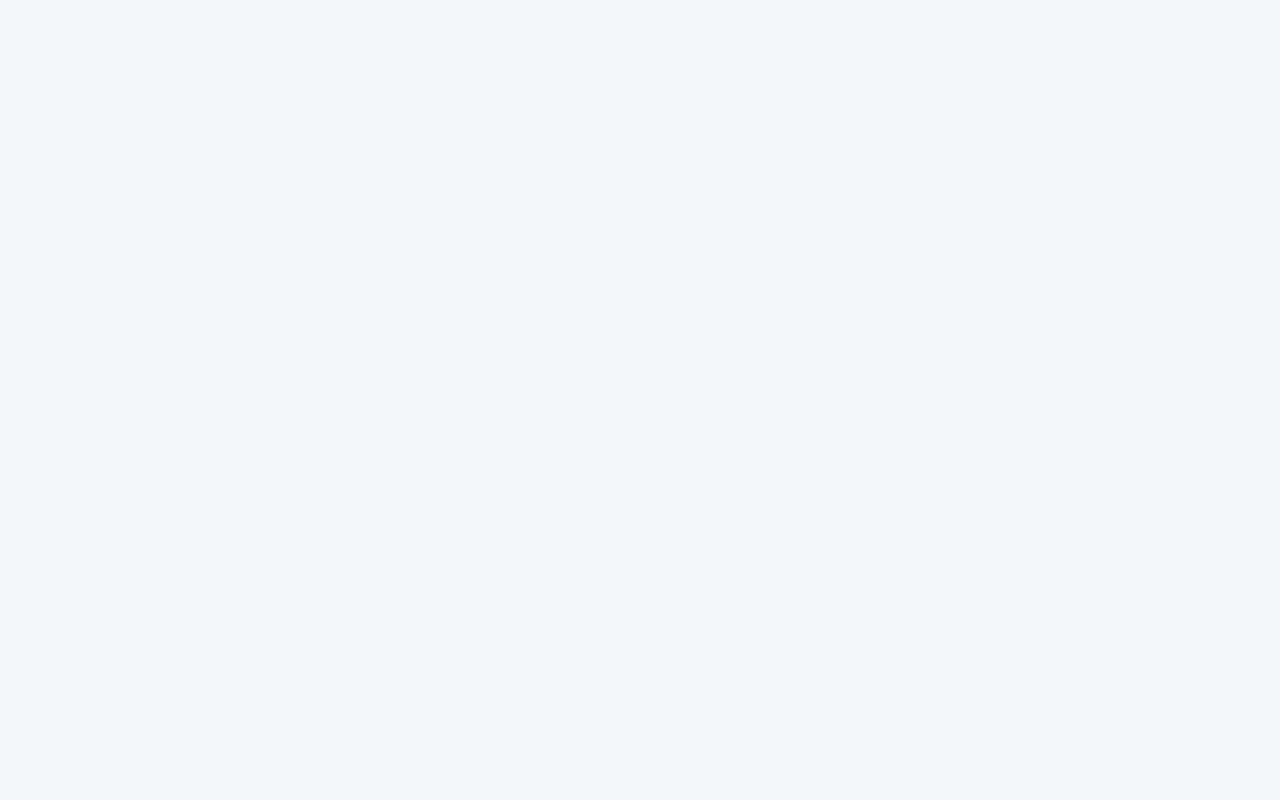
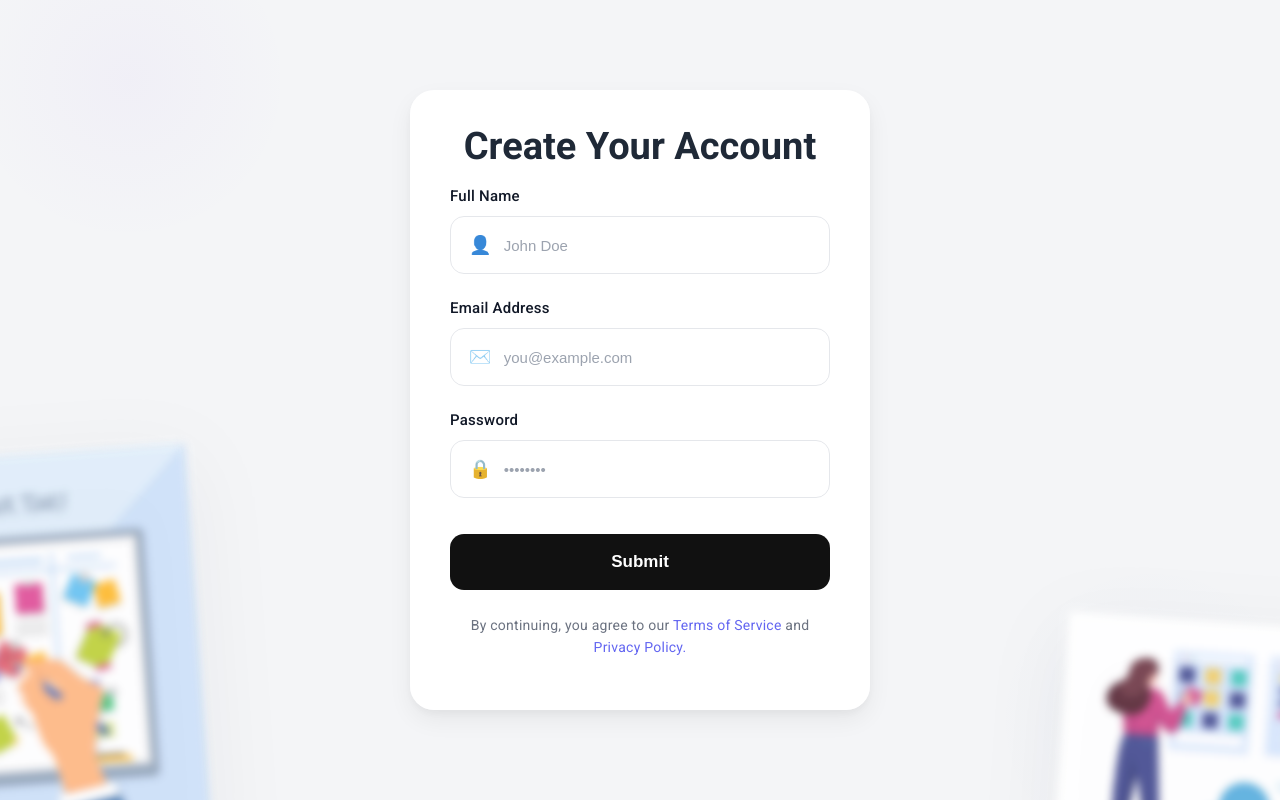
Before and after one commit to PriyanshuKhakkhar/kanban-board, an Angular app: page /register in a window 1280 px wide. Built offline with nearby package versions, Linux system fonts and the light colour scheme.

Commit message:
Add registration form with validation and routing; implement styles for improved UI

```diff
--- a/src/app/features/auth/register/register.component.html
+++ b/src/app/features/auth/register/register.component.html
@@ -0,0 +1,87 @@
+<div class="register-wrapper">
+
+  <div class="auth-illustration left-illustration">
+    <img src="/444953-PFEO9T-107.jpg" alt="Planning Illustration" />
+  </div>
+
+  <div class="auth-illustration right-illustration">
+    <img src="/4882442.jpg" alt="Team Collaboration" />
+  </div>
+
+  <div class="register-card">
+
+    <h1>Create Your Account</h1>
+
+    <form [formGroup]="registerForm" (ngSubmit)="onSubmit()">
+
+      <div class="form-group">
+        <label class="form-label">Full Name</label>
+        <div *ngIf="registerForm.get('fullName')?.invalid && registerForm.get('fullName')?.touched" class="error-message">
+          Full name is required.
+        </div>
+
+        <div class="input-field" [class.invalid]="registerForm.get('fullName')?.invalid && registerForm.get('fullName')?.touched">
+          <span class="icon">👤</span>
+
+          <input
+            type="text"
+            placeholder="John Doe"
+            formControlName="fullName"
+          />
+        </div>
+      </div>
+
+      <div class="form-group">
+        <label>Email Address</label>
+
+        <div *ngIf="registerForm.get('email')?.invalid && registerForm.get('email')?.touched" class="error-message">
+          <div *ngIf="registerForm.get('email')?.errors?.['required']">Email is required.</div>
+          <div *ngIf="registerForm.get('email')?.errors?.['email']">Enter a valid email.</div>
+        </div>
+
+        <div class="input-field" [class.invalid]="registerForm.get('email')?.invalid && registerForm.get('email')?.touched">
+          <span class="icon">✉️</span>
+
+          <input
+            type="email"
+            placeholder="you@example.com"
+            formControlName="email"
+          />
+        </div>
+      </div>
+
+      <div class="form-group">
+        <label>Password</label>
+
+        <div *ngIf="registerForm.get('password')?.invalid && registerForm.get('password')?.touched" class="error-message">
+          <div *ngIf="registerForm.get('password')?.errors?.['required']">Password is required.</div>
+          <div *ngIf="registerForm.get('password')?.errors?.['minlength']">Password must be at least 6 characters.</div>
+        </div>
+
+        <div class="input-field" [class.invalid]="registerForm.get('password')?.invalid && registerForm.get('password')?.touched">
+          <span class="icon">🔒</span>
+
+          <input
+            type="password"
+            placeholder="••••••••"
+            formControlName="password"
+          />
+        </div>
+      </div>
+
+      <button type="submit">
+        Submit
+      </button>
+
+    </form>
+
+    <p class="terms">
+      By continuing, you agree to our
+      <span>Terms of Service</span>
+      and
+      <span>Privacy Policy.</span>
+    </p>
+
+  </div>
+
+</div>
--- a/src/app/features/auth/register/register.component.scss
+++ b/src/app/features/auth/register/register.component.scss
@@ -0,0 +1,180 @@
+* {
+  margin: 0;
+  padding: 0;
+  box-sizing: border-box;
+}
+
+.register-wrapper {
+  position: relative;
+  min-height: 100vh;
+  background: #F4F5F7;
+  background-image: radial-gradient(circle at 10% 10%, rgba(124,58,237,0.03), transparent 12%), radial-gradient(circle at 90% 90%, rgba(0,82,204,0.02), transparent 12%);
+  display: flex;
+  justify-content: center;
+  align-items: center;
+  overflow: hidden;
+}
+
+.register-card {
+  width: 460px;
+  background: rgba(255,255,255,0.96);
+
+  padding: 40px;
+
+  border-radius: 24px;
+
+  box-shadow:
+    0 4px 10px rgba(0, 0, 0, 0.04),
+    0 10px 25px rgba(0, 0, 0, 0.06);
+  position: relative;
+  z-index: 30;
+}
+
+.register-card h1 {
+  text-align: center;
+  font-size: 38px;
+  font-weight: 700;
+  color: #1f2937;
+
+  margin-bottom: 24px;
+}
+
+.form-group {
+  margin-bottom: 24px;
+}
+
+.form-group label {
+  display: block;
+  margin-bottom: 10px;
+
+  font-size: 15px;
+  font-weight: 500;
+
+  color: #111827;
+}
+
+.input-field {
+  height: 58px;
+
+  border: 1px solid #e5e7eb;
+  border-radius: 14px;
+
+  display: flex;
+  align-items: center;
+
+  padding: 0 18px;
+
+  transition: 0.3s ease;
+}
+
+.input-field:focus-within {
+  border-color: #6366f1;
+
+  box-shadow:
+    0 0 0 4px rgba(99, 102, 241, 0.1);
+}
+
+.input-field.invalid {
+  border-color: #ef4444;
+  box-shadow: 0 0 0 4px rgba(239, 68, 68, 0.06);
+}
+
+.error-message {
+  color: #ef4444;
+  font-size: 13px;
+  margin-bottom: 8px;
+}
+
+.auth-illustration {
+  position: absolute;
+  z-index: 5;
+  pointer-events: none;
+  filter: drop-shadow(0 18px 40px rgba(16,24,40,0.06));
+  transition: transform .9s ease, opacity .4s ease;
+
+  img {
+    display: block;
+    object-fit: contain;
+    opacity: 0.9;
+    transform: translateY(0px);
+    transition: transform .9s ease, opacity .4s ease;
+    filter: blur(4px) saturate(1.02);
+    animation: floatY 6s ease-in-out infinite;
+  }
+}
+
+.left-illustration { left: -220px; bottom: -80px; transform: rotate(-4deg); }
+.left-illustration img { width: 420px; max-width: 48vw; }
+
+.right-illustration { right: -160px; bottom: -80px; transform: rotate(4deg); }
+.right-illustration img { width: 380px; max-width: 42vw; }
+
+@keyframes floatY {
+  0% { transform: translateY(0px); }
+  50% { transform: translateY(-12px); }
+  100% { transform: translateY(0px); }
+}
+
+.icon {
+  margin-right: 12px;
+  font-size: 18px;
+}
+
+.input-field input {
+  border: none;
+  outline: none;
+
+  width: 100%;
+
+  font-size: 15px;
+  color: #111827;
+}
+
+.input-field input::placeholder {
+  color: #9ca3af;
+}
+
+button {
+  width: 100%;
+  height: 56px;
+
+  border: none;
+  border-radius: 14px;
+
+  background: #111111;
+  color: white;
+
+  font-size: 17px;
+  font-weight: 600;
+
+  cursor: pointer;
+
+  margin-top: 12px;
+
+  transition: 0.3s ease;
+}
+
+button:hover {
+  transform: translateY(-1px);
+  opacity: 0.95;
+}
+
+.terms {
+  margin-top: 24px;
+
+  text-align: center;
+
+  font-size: 14px;
+  color: #6b7280;
+
+  line-height: 22px;
+}
+
+.terms span {
+  color: #6366f1;
+  cursor: pointer;
+}
+
+.form-label {
+  margin-top: 12px;
+}
--- a/src/app/features/auth/register/register.component.ts
+++ b/src/app/features/auth/register/register.component.ts
@@ -1,11 +1,36 @@
 import { Component } from '@angular/core';
+import { CommonModule } from '@angular/common';
+import { Router } from '@angular/router';
+import {
+  FormBuilder,
+  FormGroup,
+  ReactiveFormsModule,
+  Validators
+} from '@angular/forms';
 
 @Component({
   selector: 'app-register',
-  imports: [],
+  standalone: true,
+  imports: [CommonModule, ReactiveFormsModule],
   templateUrl: './register.component.html',
-  styleUrl: './register.component.scss'
+  styleUrls: ['./register.component.scss']
 })
 export class RegisterComponent {
+  registerForm: FormGroup;
 
+  constructor(private fb: FormBuilder, private router: Router) {
+    this.registerForm = this.fb.group({
+      fullName: ['', Validators.required],
+      email: ['', [Validators.required, Validators.email]],
+      password: ['', [Validators.required, Validators.minLength(6)]]
+    });
+  }
+
+  onSubmit(): void {
+    if (this.registerForm.valid) {
+      this.router.navigate(['/login']);
+    } else {
+      this.registerForm.markAllAsTouched();
+    }
+  }
 }
```
